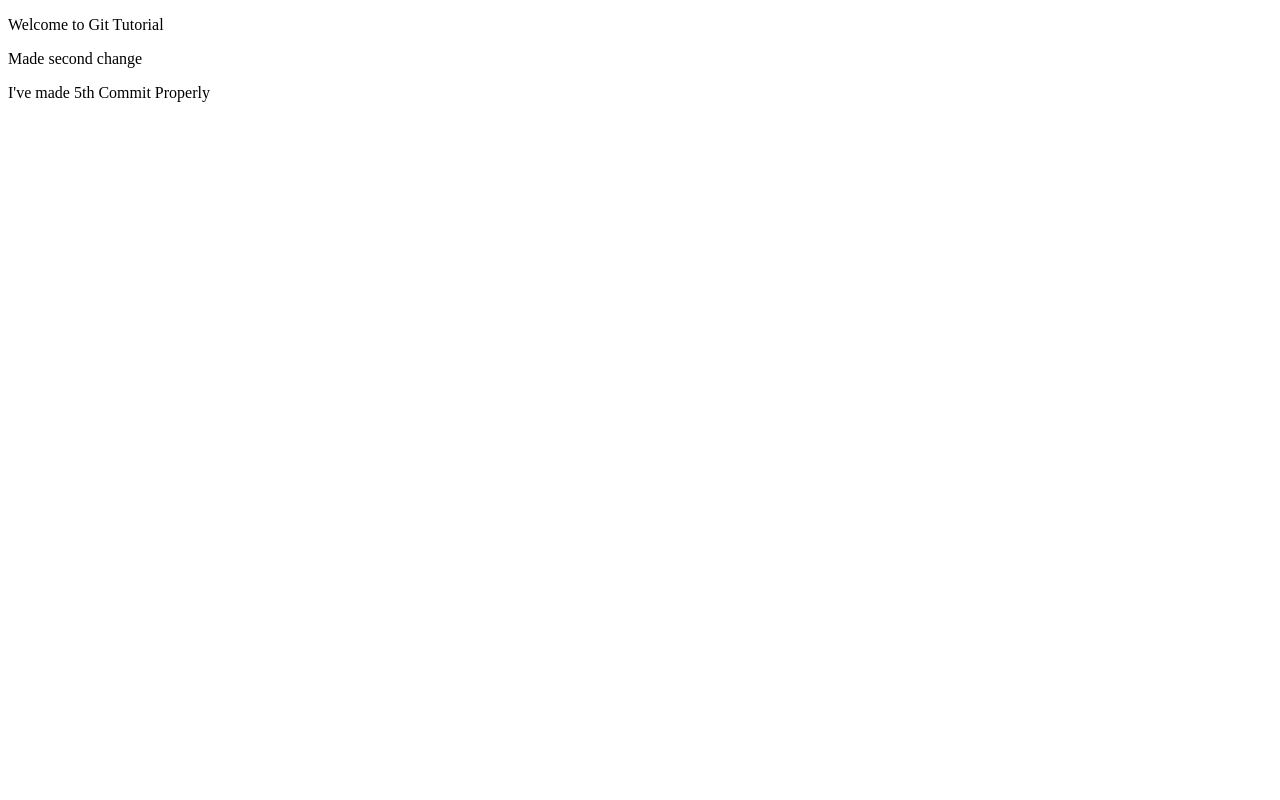
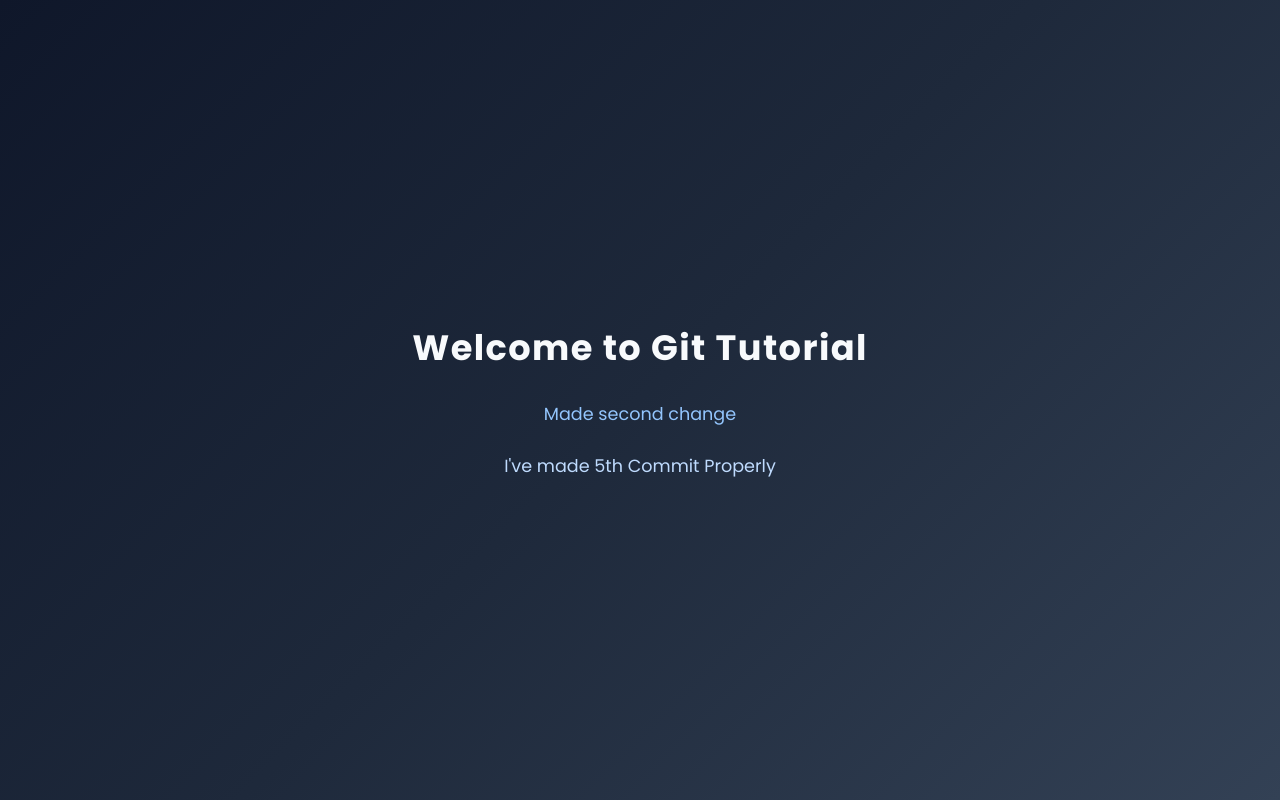
Before and after one commit to hulkgit007/athena, a plain HTML site: page index.html in a window 1280 px wide. Drawn offline with Linux system fonts and the light colour scheme.

Commit message:
Added CSS to Page

```diff
--- a/index.html
+++ b/index.html
@@ -4,11 +4,53 @@
     <meta charset="UTF-8">
     <meta name="viewport" content="width=device-width, initial-scale=1.0">
     <title>Git Tutorial</title>
+    <style>
+        @import url('https://fonts.googleapis.com/css2?family=Poppins:wght@400;600;700&display=swap');
+
+        * {
+            box-sizing: border-box;
+        }
+
+        body {
+            margin: 0;
+            min-height: 100vh;
+            display: flex;
+            flex-direction: column;
+            justify-content: center;
+            align-items: center;
+            background: linear-gradient(135deg, #0f172a, #1e293b, #334155);
+            color: #e2e8f0;
+            font-family: 'Poppins', 'Segoe UI', sans-serif;
+            text-align: center;
+            padding: 24px;
+        }
+
+        p {
+            margin: 12px 0;
+            font-size: 1.1rem;
+            line-height: 1.6;
+            color: #dbeafe;
+        }
+
+        p:first-child {
+            font-size: 2.2rem;
+            font-weight: 700;
+            color: #f8fafc;
+            letter-spacing: 0.04em;
+        }
+
+        p:nth-child(2) {
+            color: #93c5fd;
+        }
+
+        p:nth-child(3) {
+            color: #bfdbfe;
+        }
+    </style>
 </head>
 <body>
-    <p> Welcome to Git Tutorial</p>
-
-    <p> Made second change </p>
+    <p>Welcome to Git Tutorial</p>
+    <p>Made second change</p>
     <p>I've made 5th Commit Properly</p>
 </body>
 </html>
```
